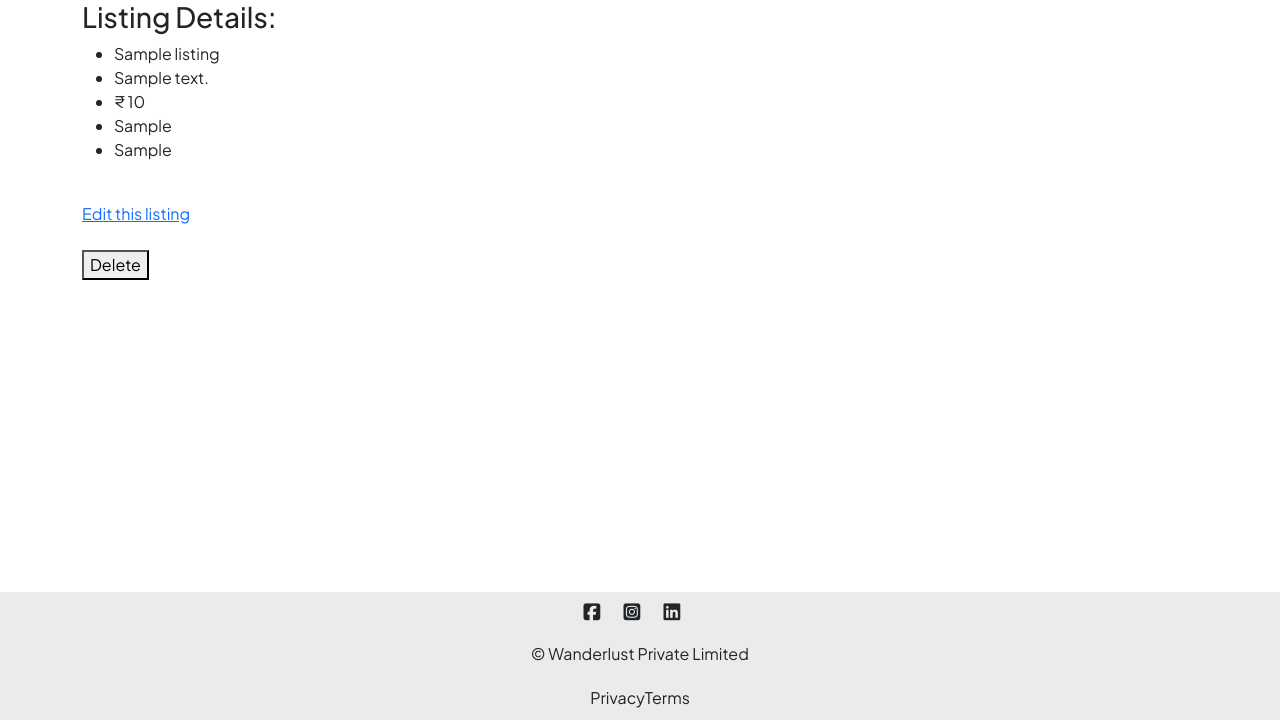
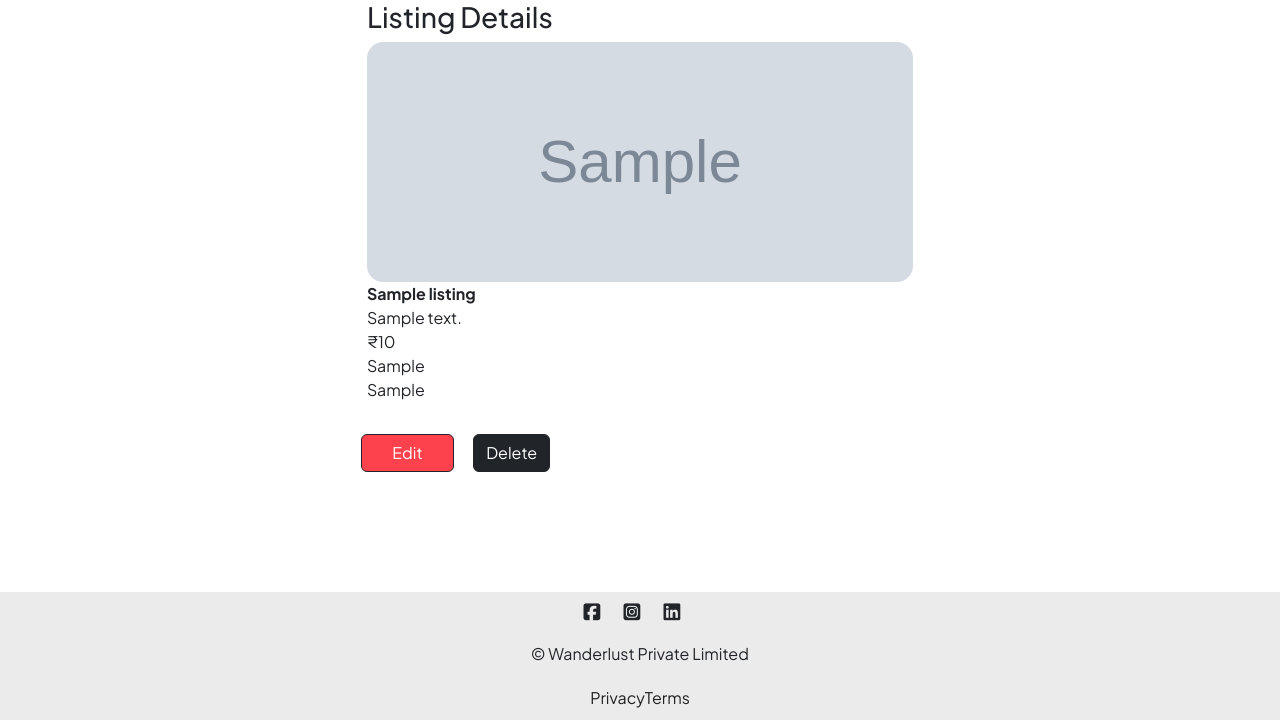
Before and after one commit to vanshchaudharyx/Wanderlust, a Node server app: page /listings/600000000000000000000001 in a window 1280 px wide. Shown: the part 80-800 px from the top of the page. Run offline with Node 20, Linux system fonts and the light colour scheme; tables that the repository leaves empty hold one stand-in row (values such as "Sample post"); grey boxes marked "Sample" are stand-in pictures; some libraries are stand-ins or nearby versions.

Commit message:
Styling show page

```diff
--- a/public/css/style.css
+++ b/public/css/style.css
@@ -89,3 +89,15 @@ body {
 .edit-btn {
   background-color: #fe424d !important;
 }
+/* Show Page */
+.show-img {
+  height: 30vh;
+}
+
+.btns {
+  display: flex;
+}
+.showcard {
+  padding-left: 0;
+  padding-right: 0;
+}
--- a/views/listings/show.ejs
+++ b/views/listings/show.ejs
@@ -1,27 +1,31 @@
 <% layout('/layouts/boilerplate') -%>
-<body>
-    <h3>Listing Details:</h3>
-    <ul>
-        <li>
-            <%=listing.title%>
-        </li>
-        <li>
-            <%=listing.description%>
-        </li>
-        <li> &#x20B9;
-            <%=listing.price.toLocaleString("en-IN")%>
-        </li>
-        <li>
-            <%=listing.country%>
-        </li>
-        <li>
-            <%=listing.country%>
-        </li>
 
+    <div class="row">
+        <div class="col-8 offset-3">
+            <h3>Listing Details</h3>
+        </div>
+        <div class="card col-6 offset-3 show-card">
 
-    </ul>
-    <br>
-    <a href="/listings/<%=listing._id%>/edit">Edit this listing</a>
-    <br><br>
-    <form method="POST" action="/listings/<%=listing._id%>?_method=Delete"><Button>Delete</Button></form>
-</body>
+            <img src=" <%=listing.image%>" class="card-img-top show-img" alt="listing-image">
+            <div class="card-body">
+                <p class="card-text">
+                    <b>
+                        <%=listing.title%>
+                    </b><br>
+                    <%=listing.description%> <br>
+                        &#x20B9;<%=listing.price.toLocaleString("en-IN")%> <br>
+                            <%=listing.location%> <br>
+                                <%=listing.country%> <br>
+                </p>
+
+            </div>
+        </div>
+
+        <br>
+        <div class="btns">
+            <a href="/listings/<%=listing._id%>/edit" class="btn btn-dark col-1 offset-3 edit-btn">Edit</a>
+            <form method="POST" action="/listings/<%=listing._id%>?_method=DELETE">
+                <button class="btn btn-dark offset-3 delete-btn">Delete</button>
+            </form>
+        </div>
+    </div>
```
